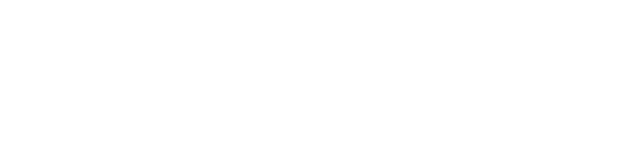
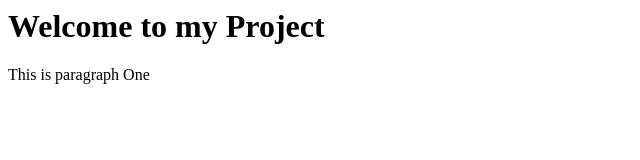
Before and after one commit to serkanbayramoglu/httpsRemoteRepo, a plain HTML site: page index.html in a window 1280 px wide. Shown: the whole page, without its empty margins (0-640 px from the left). Drawn offline with Linux system fonts and the light colour scheme.

Commit message:
changed in feature-one branch

```diff
--- a/index.html
+++ b/index.html
@@ -3,7 +3,12 @@
 <head>
 </head>
 
-<body.
+<body>
+
+   <H1> Welcome to my Project  </H1>
+
+   <P> This is paragraph One </P>
+
 </body>
 
   </html>
```
